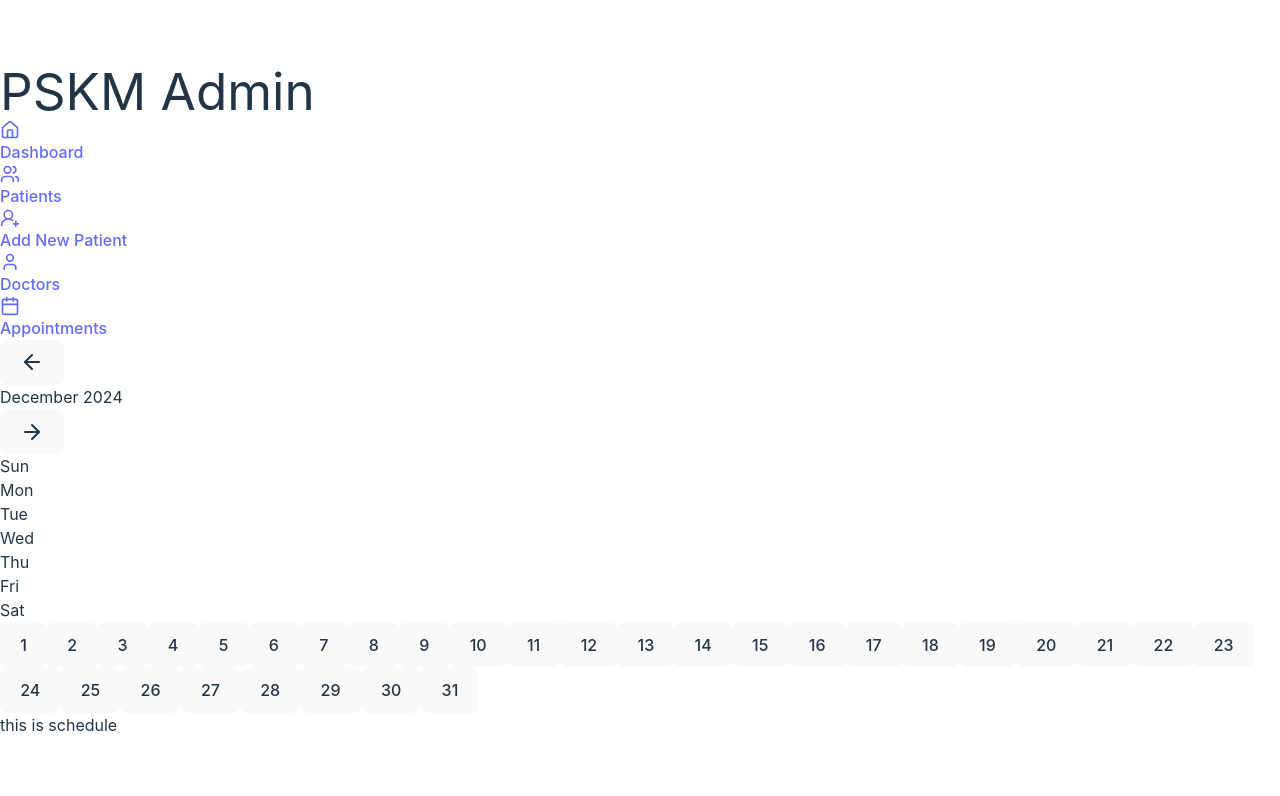
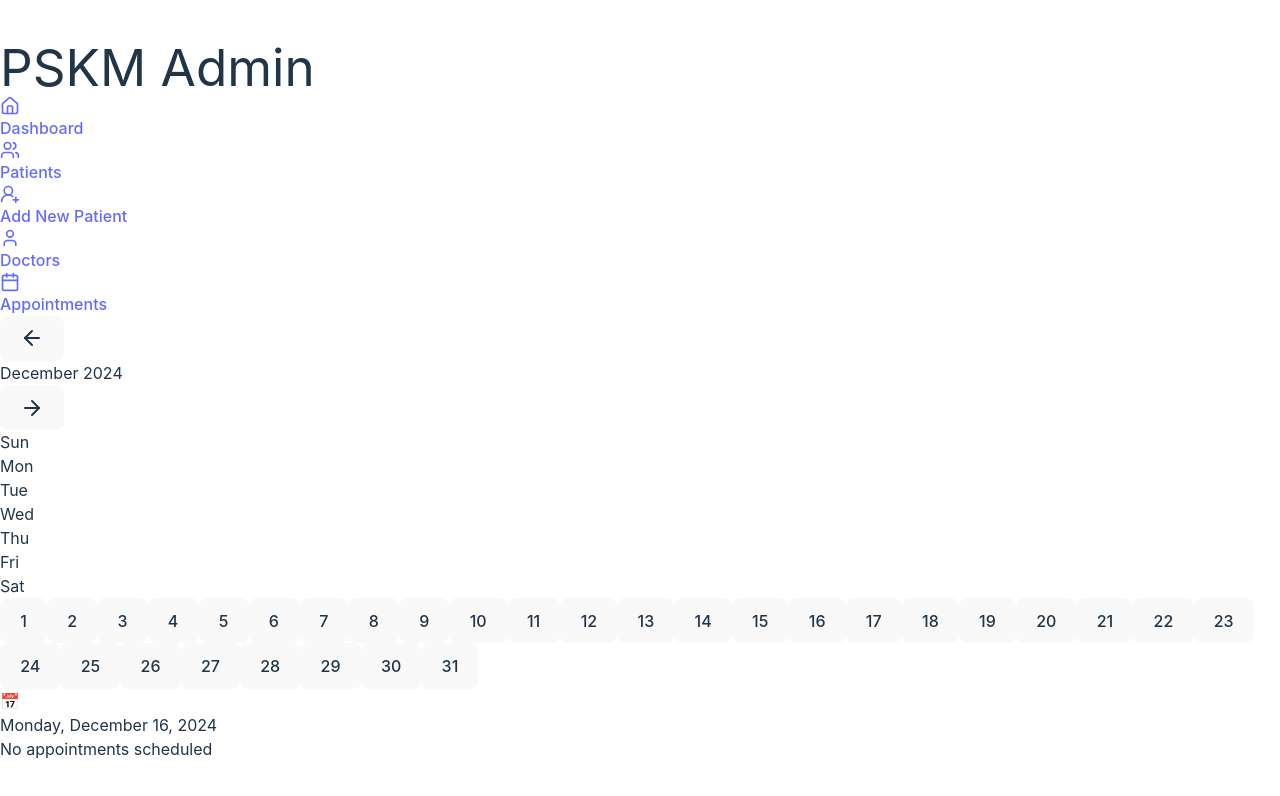
Before and after one commit to hewhounknown/react_pskm, a React (Vite) app: page /appointments in a window 1280 px wide. Shown: the top 796 px of the page. Built offline with nearby package versions, Linux system fonts and the light colour scheme.

Commit message:
[added] schedule

```diff
--- a/src/components/Schedule.tsx
+++ b/src/components/Schedule.tsx
@@ -1,11 +1,60 @@
 import React from "react";
 
+interface ScheduleProps {
+  selectedDate: Date;
+  appointments: Record<string, any[]>;
+}
 
-export const Schedule: React.FC = () => {
+export const Schedule: React.FC<ScheduleProps> = ({ selectedDate, appointments }) => {
+  const dateString = selectedDate.toLocaleDateString('en-US', {
+    weekday: 'long',
+    year: 'numeric',
+    month: 'long',
+    day: 'numeric'
+  });
 
-    return (
-        <div>
-            this is schedule
+  const formatDate = (date: Date) => {
+    const year = date.getFullYear();
+    const month = date.getMonth() + 1;
+    const day = date.getDate();
+    return `${year}-${month}-${day}`;
+  };
+
+  const dateKey = formatDate(selectedDate);
+  const todayAppointments = appointments[dateKey] || [];
+
+  return (
+    <div className="bg-white h-screen overflow-auto">
+        <div className="flex flex-col md:flex-row items-center gap-2 mb-4 ms-2">
+            <span className="text-xl">📅</span>
+            <h2 className="text-lg font-semibold">{dateString}</h2>
         </div>
-    )
+      <div className="p-6">
+        <div className="space-y-4">
+          {todayAppointments.length === 0 ? (
+            <p className="text-gray-500 text-center py-4">
+              No appointments scheduled
+            </p>
+          ) : (
+            todayAppointments.map((appointment) => (
+              <div
+                key={appointment.id}
+                className="border rounded-lg p-4 hover:bg-gray-100"
+              >
+                <div className="flex flex-col md:flex-row justify-between">
+                  <div className="mb-2 md:mb-0">
+                    <h3 className="font-medium">{appointment.title}</h3>
+                    <p className="text-sm text-gray-500">{appointment.description}</p>
+                  </div>
+                  <span className="text-sm font-medium">
+                    {appointment.time}
+                  </span>
+                </div>
+              </div>
+            ))
+          )}
+        </div>
+      </div>
+    </div>
+  );
 }
--- a/src/pages/Appointment.tsx
+++ b/src/pages/Appointment.tsx
@@ -29,7 +29,10 @@ export const Appointment: React.FC = () => {
                 />
             </div>
             <div>
-                <Schedule />
+                <Schedule
+                    selectedDate={selectedDate}
+                    appointments={appointments}
+                />
             </div>
         </div>
     )
```
